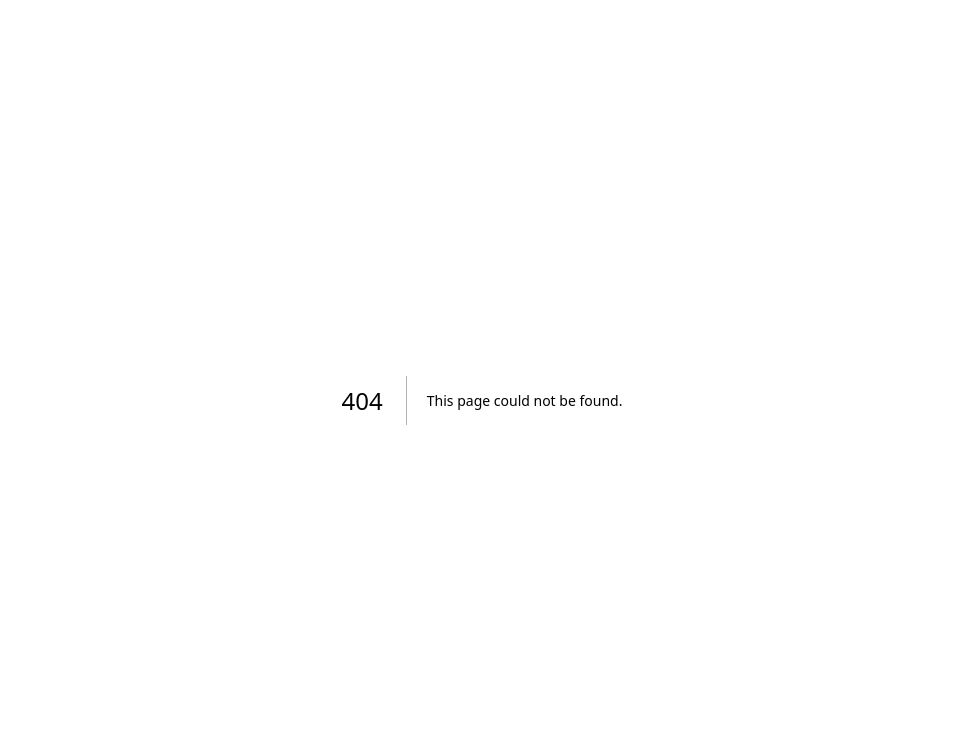
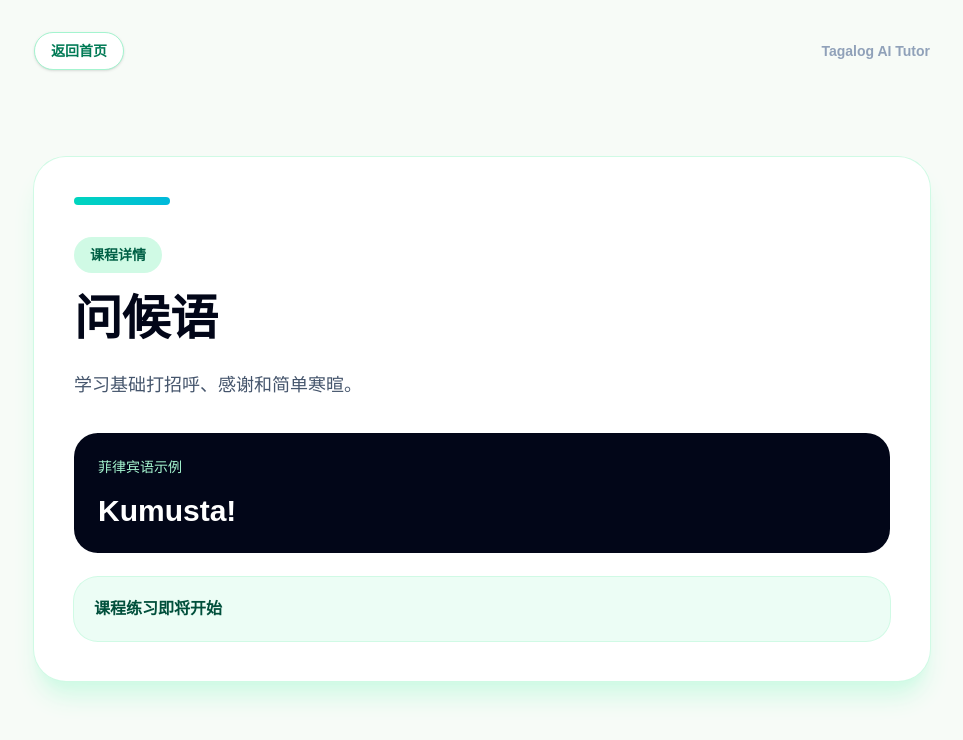
Before and after one commit to KingLEoo-coder/tagalog-ai-tutor, a Next.js app: page /lessons/greetings in a window 1280 px wide. Before the commit this address had no page. Shown: the top 740 px of the page, without its empty margins (158-1121 px from the left). Built offline with nearby package versions, Linux system fonts and the light colour scheme.

Commit message:
add lesson detail pages

```diff
--- /dev/null
+++ b/src/app/lessons/[id]/page.tsx
@@ -0,0 +1,65 @@
+import Link from "next/link";
+import { notFound } from "next/navigation";
+
+import { courses } from "@/data/courses";
+
+type LessonPageProps = {
+  params: Promise<{
+    id: string;
+  }>;
+};
+
+export default async function LessonPage({ params }: LessonPageProps) {
+  const { id } = await params;
+  const course = courses.find((item) => item.id === id);
+
+  if (!course) {
+    notFound();
+  }
+
+  return (
+    <main className="min-h-screen bg-[#f7fbf7] px-5 py-8 text-slate-950 sm:px-8 lg:px-10">
+      <section className="mx-auto flex min-h-[calc(100vh-4rem)] w-full max-w-4xl flex-col">
+        <nav className="flex items-center justify-between">
+          <Link
+            href="/"
+            className="rounded-full border border-emerald-200 bg-white px-4 py-2 text-sm font-semibold text-emerald-700 shadow-sm transition hover:bg-emerald-50"
+          >
+            返回首页
+          </Link>
+          <span className="text-sm font-semibold text-slate-400">
+            Tagalog AI Tutor
+          </span>
+        </nav>
+
+        <div className="flex flex-1 items-center py-12">
+          <article className="w-full rounded-[2rem] bg-white p-6 shadow-xl shadow-emerald-100 ring-1 ring-emerald-100 sm:p-8 lg:p-10">
+            <div
+              className={`mb-8 h-2 w-24 rounded-full bg-gradient-to-r ${course.accent}`}
+            />
+            <p className="mb-4 inline-flex rounded-full bg-emerald-100 px-4 py-2 text-sm font-semibold text-emerald-800">
+              课程详情
+            </p>
+            <h1 className="text-4xl font-bold leading-tight text-slate-950 sm:text-5xl">
+              {course.name}
+            </h1>
+            <p className="mt-5 max-w-2xl text-lg leading-8 text-slate-600">
+              {course.description}
+            </p>
+
+            <div className="mt-8 rounded-3xl bg-slate-950 p-6 text-white">
+              <p className="text-sm font-medium text-emerald-200">
+                菲律宾语示例
+              </p>
+              <p className="mt-4 text-3xl font-bold">{course.example}</p>
+            </div>
+
+            <div className="mt-6 rounded-3xl bg-emerald-50 p-5 text-base font-semibold text-emerald-900 ring-1 ring-emerald-100">
+              课程练习即将开始
+            </div>
+          </article>
+        </div>
+      </section>
+    </main>
+  );
+}
--- a/src/app/page.tsx
+++ b/src/app/page.tsx
@@ -1,4 +1,5 @@
 import type { Metadata } from "next";
+import Link from "next/link";
 
 import { courses } from "@/data/courses";
 
@@ -109,12 +110,12 @@ export default function Home() {
                     {course.description}
                   </p>
                 </div>
-                <button
-                  type="button"
-                  className="mt-8 h-12 rounded-full bg-slate-950 px-5 text-sm font-semibold text-white transition group-hover:bg-emerald-600"
+                <Link
+                  href={`/lessons/${course.id}`}
+                  className="mt-8 flex h-12 items-center justify-center rounded-full bg-slate-950 px-5 text-sm font-semibold text-white transition group-hover:bg-emerald-600"
                 >
                   开始学习
-                </button>
+                </Link>
               </article>
             ))}
           </div>
```
